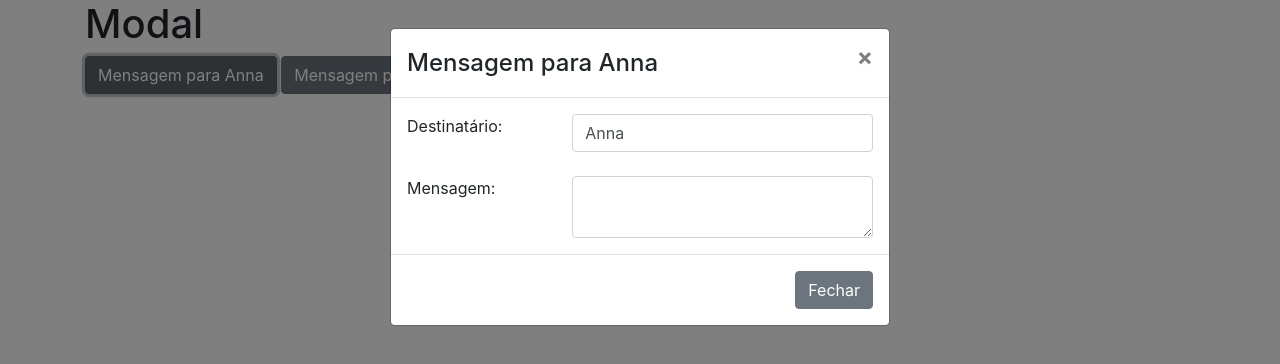
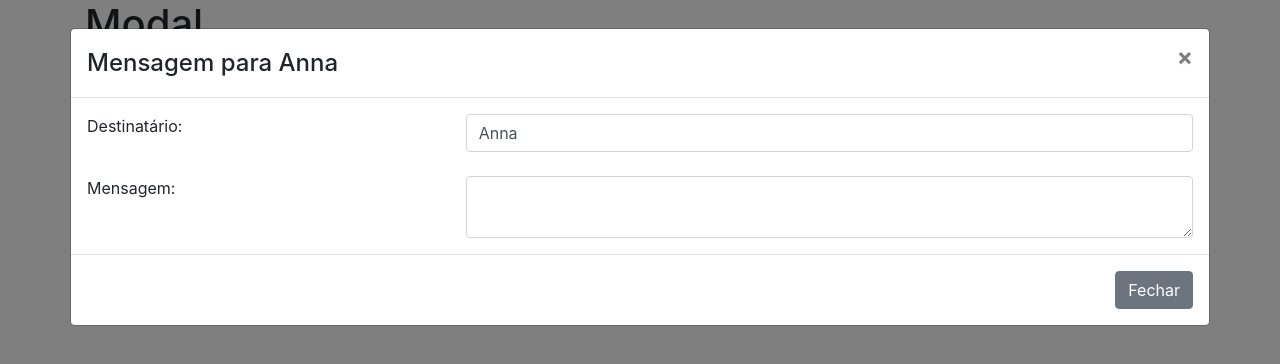
Before and after one commit to Dehcbf/Curso_JavaScript, a plain HTML site: page Site/Index.html in a window 1280 px wide. Both pictures are taken after a click on the button "Mensagem para Anna". Drawn offline with Linux system fonts and the light colour scheme.

Commit message:
Alterando tamanhos de Modal
sm -> pequeno 300px
lg -> grande 800px
xl -> extra grande 1140px
padrão -> 500px

```diff
--- a/Site/Index.html
+++ b/Site/Index.html
@@ -18,7 +18,7 @@
 
 		<!-- Modal -->
 		<div id="conteudoModal" class="modal fade">
-			<div class="modal-dialog modal-dialog">
+			<div class="modal-dialog modal-xl">
 				<div class="modal-content">
 					<div class="modal-header">
 						<h4 class="modal-title">Modal</h4>
```
